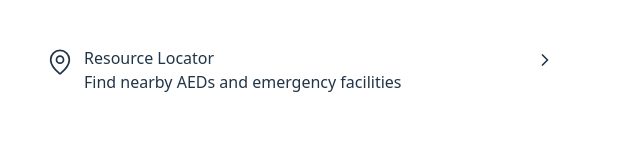
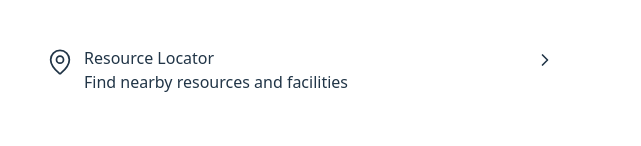
Before and after one commit to AnitaGeorge404/Vitalis, a React (Vite) app: page /emergency in a window 1280 px wide. Shown: the part 654-800 px from the top of the page, without its empty margins (0-641 px from the left). Built offline with nearby package versions, Linux system fonts and the light colour scheme; the HTML template or start-up script is replaced by a standard one.

Commit message:
UI modifications

```diff
--- a/src/pages/Emergency.jsx
+++ b/src/pages/Emergency.jsx
@@ -34,7 +34,7 @@ function Emergency() {
     },
     {
       title: 'Resource Locator',
-      description: 'Find nearby AEDs and emergency facilities',
+      description: 'Find nearby resources and facilities',
       icon: MapPin,
       route: '/emergency/aed-finder'
     },
--- a/src/pages/HealthCheck.jsx
+++ b/src/pages/HealthCheck.jsx
@@ -26,7 +26,7 @@ function HealthCheck() {
     },
     {
       title: 'Respi Track',
-      description: 'Monitor respiratory and eye conditions',
+      description: 'Monitor respiratory conditions',
       icon: Eye,
       route: '/health/respi-track'
     },
```
